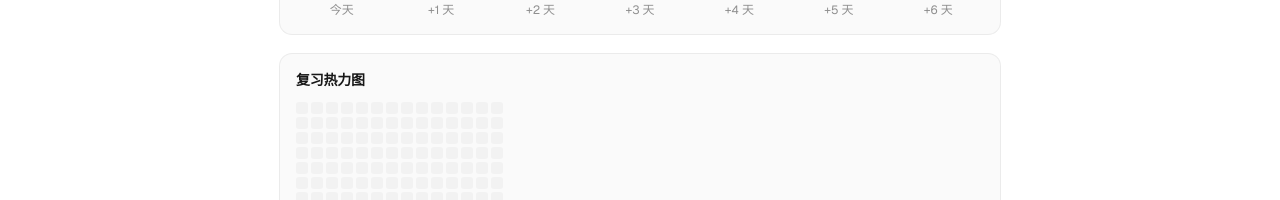
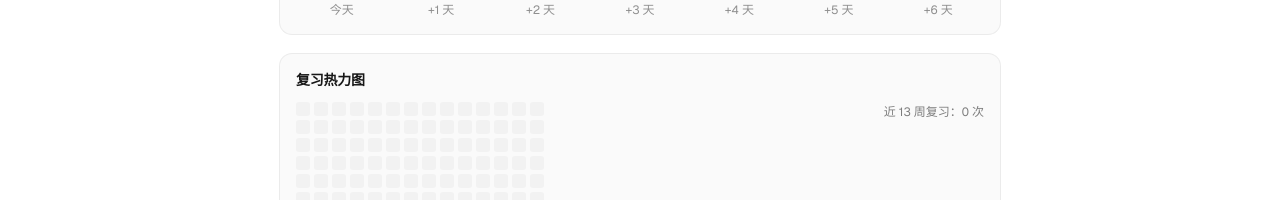
Before and after one commit to incoruptus/wulonvocab, a Next.js app: page /learn in a window 1280 px wide. Shown: the part 752-952 px from the top of the page. Built offline with nearby package versions, Linux system fonts and the light colour scheme; a web font is replaced by a local one.

Commit message:
fix: 复习热力图留白修复——右侧四指标竖列（连续/13周总量/正确率/中位记忆）+ 桌面格距放大；AGENTS 代理段改为换机可改措辞；附修复前后视口截图

```diff
--- a/src/components/learn/Heatmap.tsx
+++ b/src/components/learn/Heatmap.tsx
@@ -52,14 +52,14 @@ export function Heatmap({ counts, weeks = 13 }: { counts: Record<string, number>
 
   return (
     <div className="overflow-x-auto scroll-thin">
-      <div className="flex gap-[3px]">
+      <div className="flex gap-[3px] sm:gap-1">
         {grid.map((col, ci) => (
-          <div key={ci} className="flex flex-col gap-[3px]">
+          <div key={ci} className="flex flex-col gap-[3px] sm:gap-1">
             {col.map((cell) => (
               <div
                 key={cell.date}
                 title={`${cell.date} · ${cell.count} 次复习`}
-                className={cx("size-3 rounded-[3px]", LEVEL_CLASS[level(cell.count)])}
+                className={cx("size-3 rounded-[3px] sm:size-3.5", LEVEL_CLASS[level(cell.count)])}
               />
             ))}
           </div>
@@ -68,7 +68,7 @@ export function Heatmap({ counts, weeks = 13 }: { counts: Record<string, number>
       <div className="mt-2 flex items-center gap-1.5 text-[11px] text-gray-700">
         <span>少</span>
         {LEVEL_CLASS.map((c, i) => (
-          <span key={i} className={cx("size-3 rounded-[3px]", c)} />
+          <span key={i} className={cx("size-3 rounded-[3px] sm:size-3.5", c)} />
         ))}
         <span>多</span>
         <span className="ml-2">最近 {weeks} 周</span>
--- a/src/components/learn/LearnHub.tsx
+++ b/src/components/learn/LearnHub.tsx
@@ -190,9 +190,21 @@ export function LearnHub() {
         {/* 热力图 + 健康指标 */}
         {m ? (
           <Card className="space-y-3">
-            <div className="flex flex-wrap items-center justify-between gap-2">
-              <div className="t-h-14">复习热力图</div>
-              <div className="t-label-12 flex flex-wrap gap-x-4 text-gray-800">
+            <div className="t-h-14">复习热力图</div>
+            <div className="flex flex-col gap-3 sm:flex-row sm:items-start sm:gap-6">
+              <div className="min-w-0">
+                <Heatmap counts={m.heatmap} />
+              </div>
+              <div className="order-first flex flex-wrap gap-x-5 gap-y-1 t-label-12 text-gray-800 sm:order-none sm:ml-auto sm:flex-col sm:items-end sm:gap-y-2 sm:pt-0.5 sm:text-right">
+                {m.streak > 0 ? (
+                  <span>
+                    连续学习：<span className="tabular-nums">{m.streak} 天</span>
+                  </span>
+                ) : null}
+                <span>
+                  近 13 周复习：
+                  <span className="tabular-nums">{Object.values(m.heatmap).reduce((a, b) => a + b, 0)}</span> 次
+                </span>
                 {m.accuracy30 !== null ? (
                   <span>
                     近 30 天正确率 ≈{" "}
@@ -207,7 +219,6 @@ export function LearnHub() {
                 ) : null}
               </div>
             </div>
-            <Heatmap counts={m.heatmap} />
           </Card>
         ) : null}
 
```
Also changed, not shown: 3 other files (tests, documents, lock files or other folders).
